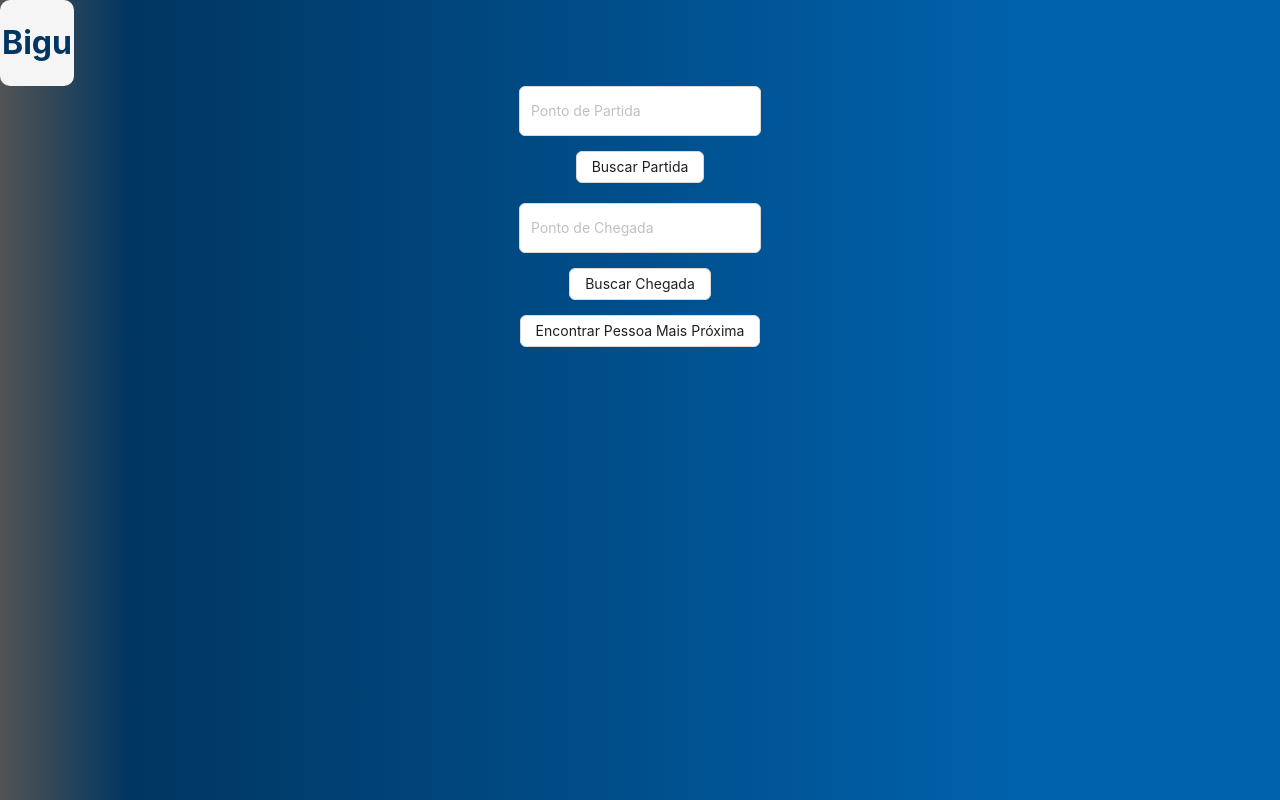
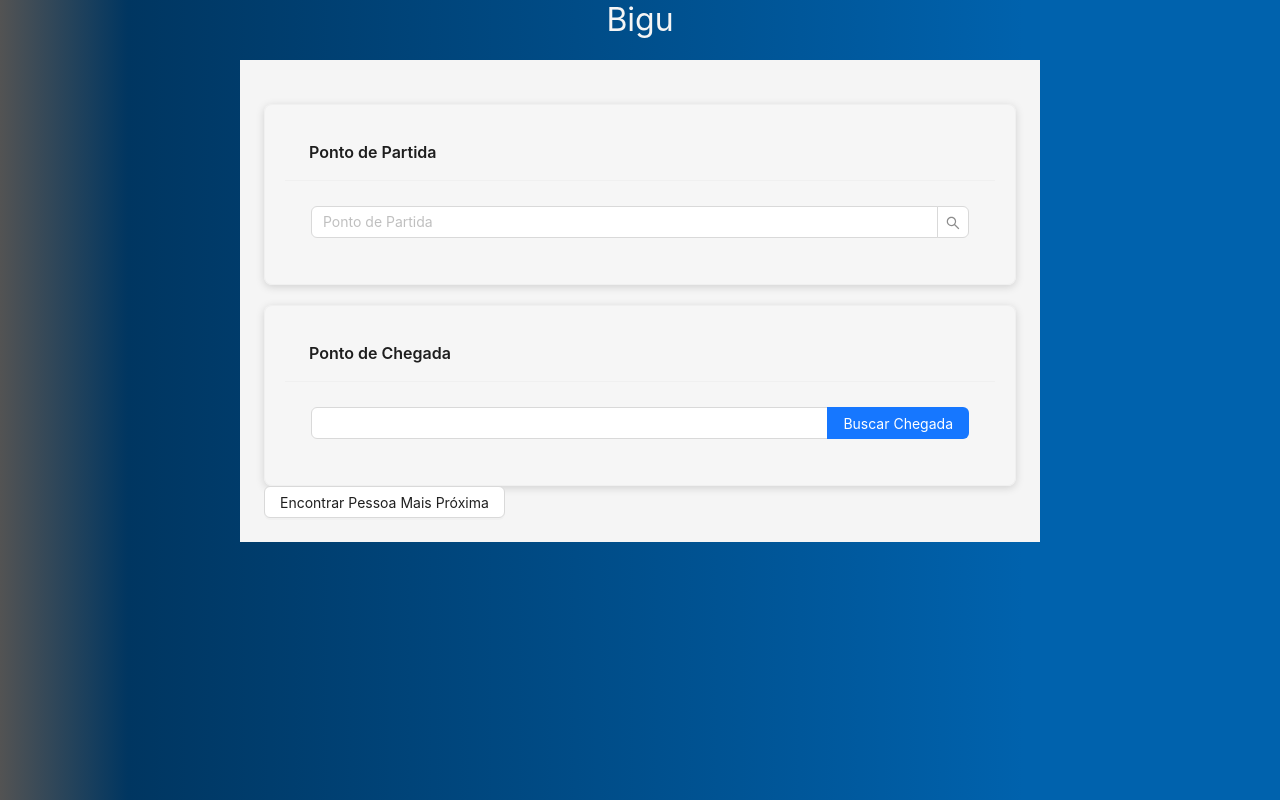
Before and after one commit to davileahy/Bigu, a React (Create React App) app: page / in a window 1280 px wide. Built offline with nearby package versions, Linux system fonts and the light colour scheme; no server answers.

Commit message:
exemplificação da utilização do ant design

```diff
--- a/src/components/locationForm/locationForm.js
+++ b/src/components/locationForm/locationForm.js
@@ -1,7 +1,10 @@
 import React, { useState } from 'react';
-import { Button, Input } from 'antd';
+import { Button, Input, Layout, Card, message } from 'antd';
+import { SearchOutlined } from '@ant-design/icons';
 import styles from './locationForm.module.css'
-import ShowMap from '../showMap/showMap';
+import ShowPositionOnMap from '../showPositionOnMap/showPositionOnMap';
+
+const { Header, Content } = Layout;
 
 // Definição estática de pessoas em pontos diferentes.
 
@@ -14,6 +17,8 @@ const pessoas = [
   ];
 
 // Função para puxar os pontos de partida e destino do usuário
+
+const { Search } = Input;
 
 function LocationForm() {
     const [pontoPartida, setPontoPartida] = useState('');
@@ -85,55 +90,39 @@ function LocationForm() {
     };
 
     return (
-        <div className={styles.body}>
-            {/*UI para Ponto de partida e destino*/}
-            <div>
-                <Input
-                    type="text"
+        <Layout className={styles.container}>
+        <Content>
+            <Card className={styles.card} title="Ponto de Partida">
+                <Input.Search
+                    className={styles.searchInput}
                     value={pontoPartida}
                     onChange={e => setPontoPartida(e.target.value)}
+                    onSearch={() => buscarLocalizacao(pontoPartida, setResultadoPartida)}
+                    enterButton={<Button className={styles.button} icon={<SearchOutlined />} />}
                     placeholder="Ponto de Partida"
                 />
-                <br></br>
-                <Button onClick={() => buscarLocalizacao(pontoPartida, setResultadoPartida)}>Buscar Partida</Button>
                 {resultadoPartida && (
-                    <div>
-                        <p>Partida - Latitude: {resultadoPartida.lat}</p>
-                        <p>Partida - Longitude: {resultadoPartida.lon}</p>
-                        <ShowMap latitude={resultadoPartida.lat} longitude={resultadoPartida.lon}></ShowMap>
-                    </div>
+                    <ShowPositionOnMap className={styles.showMap} latitude={resultadoPartida.lat} longitude={resultadoPartida.lon} />
                 )}
-
-            </div>
-            <br></br>
-            <div>
-                <Input
-                    type="text"
+            </Card>
+            <Card className={styles.card} title="Ponto de Chegada">
+                <Input.Search
+                    className={styles.searchInput}
                     value={pontoChegada}
                     onChange={e => setPontoChegada(e.target.value)}
-                    placeholder="Ponto de Chegada"
+                    onSearch={() => buscarLocalizacao(pontoChegada, setResultadoChegada)}
+                    enterButton="Buscar Chegada"
                 />
-                <br></br>
-                <Button onClick={() => buscarLocalizacao(pontoChegada, setResultadoChegada)}>Buscar Chegada</Button>
-                {resultadoChegada && (
-                    <div>
-                        <p>Chegada - Latitude: {resultadoChegada.lat}</p>
-                        <p>Chegada - Longitude: {resultadoChegada.lon}</p>
-                    </div>
-                )}
-
-            </div>
-
-            <div>
-                <Button onClick={encontrarPontoMaisProximo}>Encontrar Pessoa Mais Próxima</Button>
-                {pontoMaisProximo && (
-                    <div>
-                        <p>Pessoa Mais Próxima: {pontoMaisProximo.nome}</p>
-                        <p>Distância: {calcularDistancia(resultadoPartida.lat, resultadoPartida.lon, pontoMaisProximo.latitude, pontoMaisProximo.longitude).toFixed(2)} km</p>
-                    </div>
-                )}
-            </div>
-        </div>
+            </Card>
+            <Button className={styles.button} onClick={encontrarPontoMaisProximo}>Encontrar Pessoa Mais Próxima</Button>
+            {pontoMaisProximo && (
+                <Card className={styles.card}>
+                    <p>Pessoa Mais Próxima: {pontoMaisProximo.nome}</p>
+                    <p>Distância: {calcularDistancia(resultadoPartida.lat, resultadoPartida.lon, pontoMaisProximo.latitude, pontoMaisProximo.longitude).toFixed(2)} km</p>
+                </Card>
+            )}
+        </Content>
+    </Layout>
     );
 }
 
--- a/src/components/locationForm/locationForm.module.css
+++ b/src/components/locationForm/locationForm.module.css
@@ -1,16 +1,82 @@
-.body input{
-    height: 50px;
-    width: auto;
+/* locationForm.module.css */
+@import url('https://fonts.googleapis.com/css2?family=Roboto:wght@400;500&display=swap');
+
+.container {
+    padding: 24px;
+    max-width: 800px;
+    margin: auto;
 }
 
-.body {
-    display: flex;
-    justify-content: center;
+.header {
+    background: var(--secondary-color);
+    color: var(--text-color);
+    padding: 16px;
+    font-size: 24px;
     text-align: center;
-    align-items: center;
-    flex-direction: column;
 }
 
-.body button{
-    margin-top: 15px;
+.card {
+    background: rgba(255, 255, 255, 0.1); /* Leve transparência para se encaixar no tema escuro */
+    border-radius: 8px;
+    margin-top: 20px;
+    padding: 20px;
+    box-shadow: 0 2px 8px rgba(0, 0, 0, 0.15);
 }
+
+.searchInput {
+    width: 100%;
+    border-radius: 4px;
+    border: 2px solid transparent;
+    transition: border-color 0.3s;
+}
+
+.searchInput:hover {
+    border-color: var(--secondary-color);
+}
+
+.searchInput:focus {
+    border-color: var(--primary-color);
+    box-shadow: none;
+}
+
+.ant-btn {
+    background-color: var(--primary-color);
+    border: none;
+    color: var(--text-color);
+}
+
+.ant-btn:hover, .ant-btn:focus {
+    background-color: darken(var(--primary-color), 10%);
+}
+
+.showMap {
+    margin-top: 20px;
+    border: 1px solid var(--secondary-color);
+    border-radius: 4px;
+}
+
+/* Sobrescreve as cores do texto para garantir visibilidade */
+.ant-input, .ant-btn {
+    color: var(--text-color);
+}
+
+.ant-input::placeholder {
+    color: var(--text-color);
+    opacity: 0.7; /* Placeholder mais sutil */
+}
+
+/* Sobrescrevendo estilos de componentes específicos do Ant Design, se necessário */
+.ant-card {
+    background: rgba(0, 54, 97, 0.8);
+    color: var(--text-color);
+    border-radius: 8px;
+    border: none;
+}
+
+.ant-card-bordered {
+    border: none; /* Remove bordas padrão para um look mais limpo */
+}
+
+.ant-card-head {
+    background: var(--primary-color);
+}
--- a/src/components/showMap/showMap.js
+++ b/src/components/showPositionOnMap/showPositionOnMap.js
@@ -1,7 +1,9 @@
 import React from 'react';
 import { MapContainer, TileLayer, Marker, Popup } from 'react-leaflet';
+import 'leaflet/dist/leaflet.css';
 
-const ShowMap = ({ latitude, longitude }) => {
+
+const ShowPositionOnMap = ({ latitude, longitude }) => {
   const position = [latitude, longitude];
 
   return (
@@ -20,4 +22,4 @@ const ShowMap = ({ latitude, longitude }) => {
   );
 };
 
-export default ShowMap;
+export default ShowPositionOnMap;
--- a/src/index.css
+++ b/src/index.css
@@ -1,37 +1,68 @@
 :root {
-  background: rgb(255,255,255);
-  background: linear-gradient(90deg, rgb(83, 83, 83) 0%, rgb(0, 54, 97) 10%, rgba(0,98,173,1) 80%);
-  color: whitesmoke;
+  --primary-color: #0054C1; /* Azul mais escuro */
+  --secondary-color: #0062AD; /* Azul */
+  --gradient-bg: linear-gradient(90deg, #535353 0%, #003661 10%, #0062AD 80%);
+  --text-color: whitesmoke;
+  --font-stack: -apple-system, BlinkMacSystemFont, 'Segoe UI', Roboto, 'Helvetica Neue', Arial, 'Noto Sans', sans-serif;
 }
 
-:root h1{
+html, body {
+  height: 100%;
+  margin: 0;
+  font-family: var(--font-stack);
+  background: var(--gradient-bg);
+  color: var(--text-color);
+  -webkit-font-smoothing: antialiased;
+  -moz-osx-font-smoothing: grayscale;
+}
+
+h1, h2, h3, h4, h5, h6 {
+  margin-top: 0;
+  font-weight: normal;
   text-align: center;
 }
 
-body {
-    margin: 0;
-    font-family: -apple-system, BlinkMacSystemFont, 'Segoe UI', Roboto, 'Helvetica Neue', Arial,
-    'Noto Sans', sans-serif, 'Apple Color Emoji', 'Segoe UI Emoji', 'Segoe UI Symbol',
-    'Noto Color Emoji';
-    -webkit-font-smoothing: antialiased;
-    -moz-osx-font-smoothing: grayscale;
-  }
+body, input, button {
+  font-family: var(--font-stack);
+}
 
-  code {
-    font-family: source-code-pro, Menlo, Monaco, Consolas, 'Courier New',
-      monospace;
-  }
+code {
+  font-family: source-code-pro, Menlo, Monaco, Consolas, 'Courier New', monospace;
+}
 
-  main {
-    display: flex;
-    justify-content: center;
-    align-items: center;
-  }
+.card {
+  background: rgba(255, 255, 255, 0.1); /* Ligeira transparência */
+  border-radius: 8px;
+  box-shadow: 0 4px 6px rgba(0, 0, 0, 0.1);
+  margin: 20px;
+  padding: 20px;
+  color: var(--text-color);
+}
 
-  .title-text {
-    color: rgb(0, 54, 97);
-    background-color: whitesmoke;
-    border-radius: 10px;
-    width: fit-content;
-    padding: 2px;
+.button {
+  background-color: var(--secondary-color);
+  color: var(--text-color);
+  border: none;
+  border-radius: 4px;
+  padding: 10px 20px;
+  cursor: pointer;
+  transition: background-color 0.3s ease;
 }
+
+.button:hover {
+  background-color: darken(var(--secondary-color), 10%);
+}
+
+.input {
+  padding: 10px;
+  border: 2px solid var(--secondary-color);
+  border-radius: 4px;
+  color: var(--text-color);
+  background: transparent;
+  transition: border-color 0.3s ease;
+}
+
+.input:focus {
+  border-color: lighten(var(--secondary-color), 10%);
+  outline: none;
+}
--- a/src/pages/main/main.js
+++ b/src/pages/main/main.js
@@ -1,5 +1,6 @@
 import React from 'react';
 import LocationForm from '../../components/locationForm/locationForm';
+import 'leaflet/dist/leaflet.css';
 
 function Main() {
     return (
```
